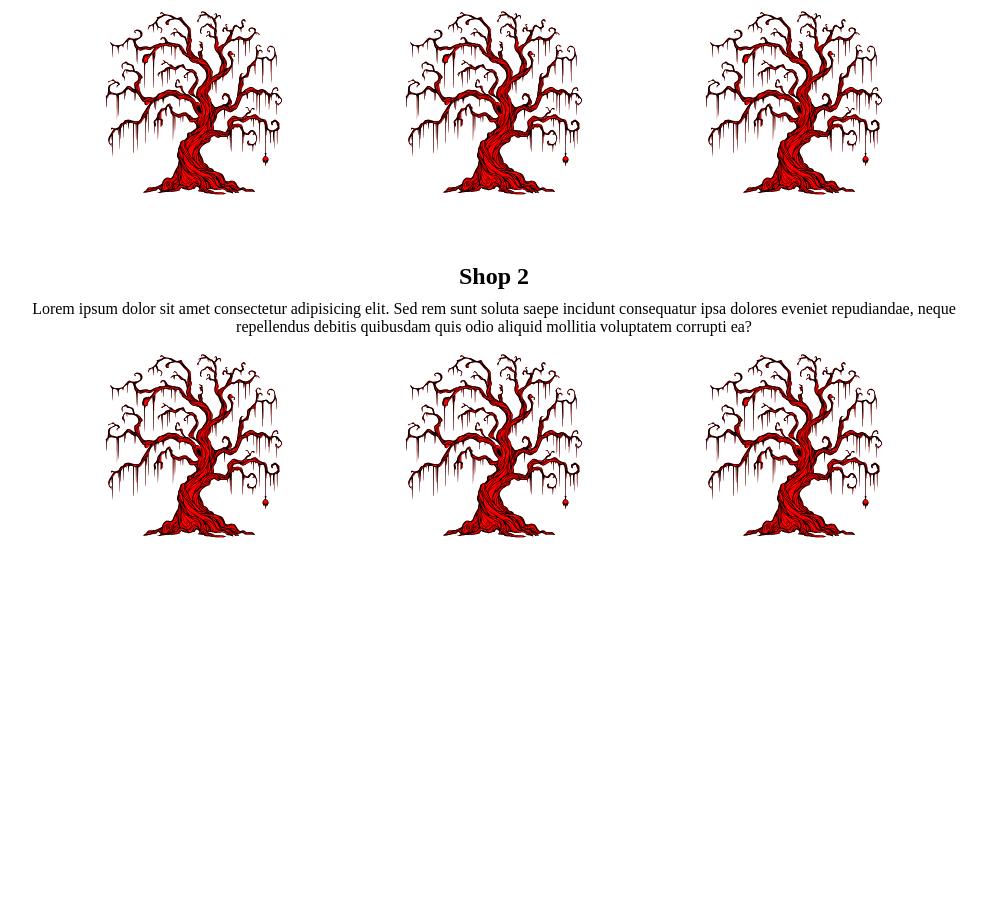
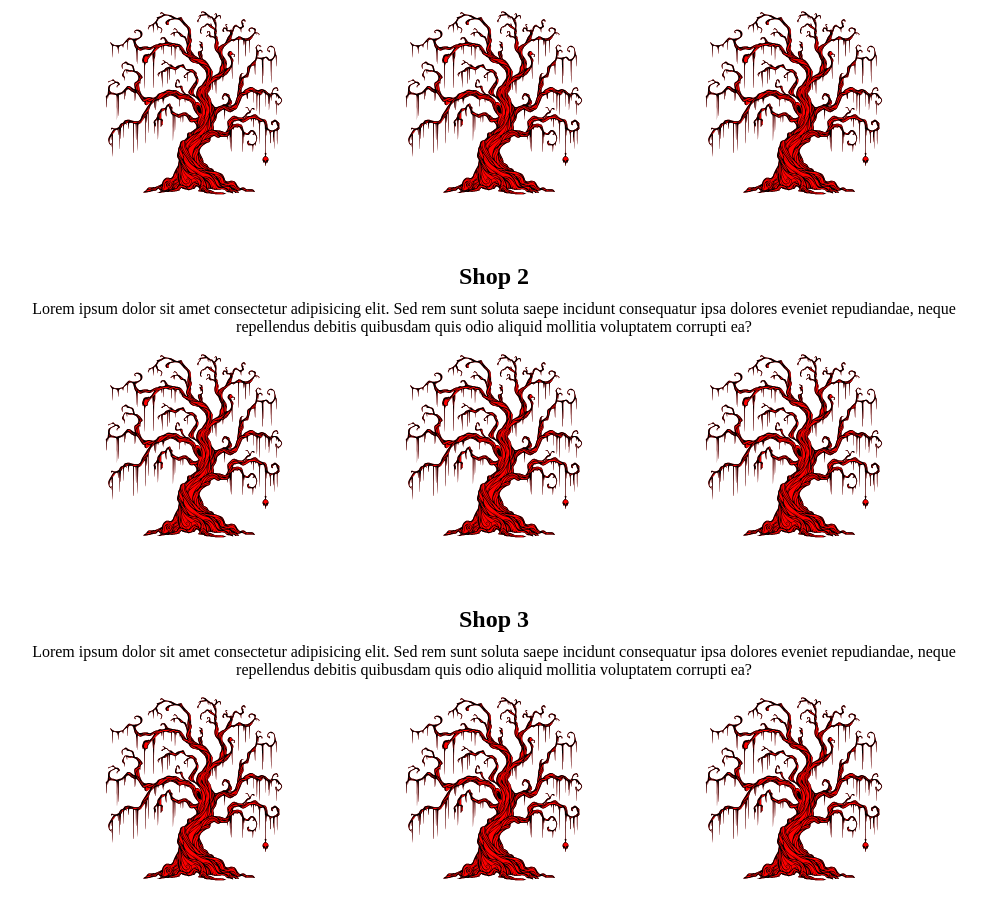
Before and after one commit to NickJApps/git-edu-demo, a plain HTML site: page shop.html in a window 1280 px wide. Shown: the part 216-1130 px from the top of the page, without its empty margins (146-1133 px from the left). Before the commit the page ends 800 px from the top, so only its background shows below. Drawn offline with Linux system fonts and the light colour scheme.

Commit message:
secion 3

```diff
--- a/shop.html
+++ b/shop.html
@@ -57,6 +57,17 @@
                 <img src="image/img.svg" alt="">
             </div>
         </section>
+        <section class="container container-padding">
+            <h1 class="title">Shop 3</h1>
+            <p class="text">Lorem ipsum dolor sit amet consectetur adipisicing elit. Sed rem sunt soluta saepe incidunt
+                consequatur ipsa dolores eveniet repudiandae, neque repellendus debitis quibusdam quis odio aliquid
+                mollitia voluptatem corrupti ea?</p>
+            <div class="images">
+                <img src="image/img.svg" alt="">
+                <img src="image/img.svg" alt="">
+                <img src="image/img.svg" alt="">
+            </div>
+        </section>
     </main>
 </body>
 
```
